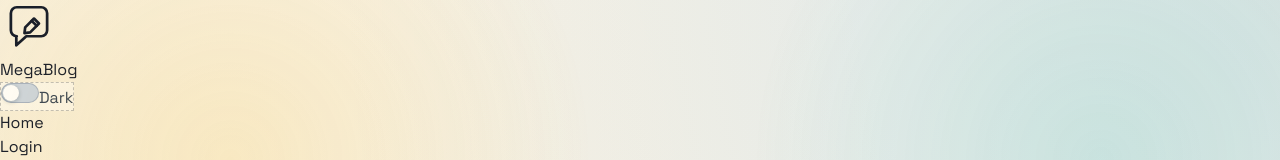
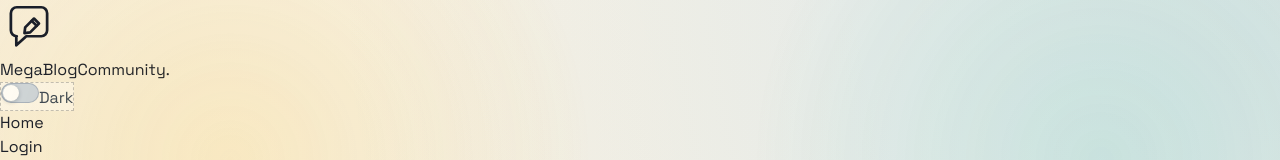
Before and after one commit to UtkarshPandey04/megaBlog, a React (Vite) app: page /signup in a window 1280 px wide. Shown: the top 160 px of the page. Built offline with nearby package versions, Linux system fonts and the light colour scheme; no server answers.

Commit message:
added typewriter animation

```diff
--- a/src/components/Header/Header.jsx
+++ b/src/components/Header/Header.jsx
@@ -16,12 +16,55 @@ function Header() {
   const navigate = useNavigate()
   const [theme, setTheme] = useState(getInitialTheme)
   const [menuOpen, setMenuOpen] = useState(false)
+  const [typeText, setTypeText] = useState("")
+  const [typeWordIndex, setTypeWordIndex] = useState(0)
+  const [typeCharIndex, setTypeCharIndex] = useState(0)
+  const [isDeleting, setIsDeleting] = useState(false)
+  const typeWords = ["Thoughts.", "Sharing.", "Community."]
 
   useEffect(() => {
     const isDark = theme === 'dark'
     document.documentElement.classList.toggle('dark', isDark)
     localStorage.setItem('megablog-theme', theme)
   }, [theme])
+
+  useEffect(() => {
+    const currentWord = typeWords[typeWordIndex]
+    let delay = isDeleting ? 55 : 95
+
+    if (!isDeleting && typeCharIndex < currentWord.length) {
+      const timeout = setTimeout(() => {
+        const nextIndex = typeCharIndex + 1
+        setTypeText(currentWord.slice(0, nextIndex))
+        setTypeCharIndex(nextIndex)
+      }, delay)
+      return () => clearTimeout(timeout)
+    }
+
+    if (!isDeleting && typeCharIndex === currentWord.length) {
+      const timeout = setTimeout(() => {
+        setIsDeleting(true)
+      }, 900)
+      return () => clearTimeout(timeout)
+    }
+
+    if (isDeleting && typeCharIndex > 0) {
+      const timeout = setTimeout(() => {
+        const nextIndex = typeCharIndex - 1
+        setTypeText(currentWord.slice(0, nextIndex))
+        setTypeCharIndex(nextIndex)
+      }, delay)
+      return () => clearTimeout(timeout)
+    }
+
+    const timeout = setTimeout(() => {
+      setIsDeleting(false)
+      setTypeWordIndex((prev) => (prev + 1) % typeWords.length)
+      setTypeCharIndex(0)
+      setTypeText("")
+    }, 220)
+    return () => clearTimeout(timeout)
+  }, [isDeleting, typeCharIndex, typeWordIndex])
 
   const navItems = [
     {
@@ -74,7 +117,12 @@ function Header() {
           <div className='flex items-center justify-between gap-3'>
             <Link to='/' className='inline-flex items-center gap-2.5 rounded-full px-1 py-1 sm:gap-3'>
               <Logo width='58px' />
-              <span className='text-base font-semibold tracking-tight text-slate-900 sm:text-lg'>MegaBlog</span>
+              <span className='flex flex-col leading-tight'>
+                <span className='text-base font-semibold tracking-tight text-slate-900 sm:text-lg'>MegaBlog</span>
+                <span className='typewriter-tagline text-[11px] font-medium text-slate-500 sm:text-xs'>
+                  {typeText}
+                </span>
+              </span>
             </Link>
             <div className='flex items-center gap-2'>
               <button
--- a/src/index.css
+++ b/src/index.css
@@ -67,6 +67,17 @@ body {
   letter-spacing: 0.28em;
   text-transform: uppercase;
   color: rgb(100 116 139);
+}
+
+.typewriter-tagline {
+  min-height: 1rem;
+}
+
+.typewriter-tagline::after {
+  content: "|";
+  margin-left: 1px;
+  color: rgb(100 116 139);
+  animation: blink-caret 900ms step-end infinite;
 }
 
 .dark .surface-glass {
@@ -272,6 +283,17 @@ h3 {
   animation-delay: 300ms;
 }
 
+@keyframes blink-caret {
+  0%,
+  45% {
+    opacity: 1;
+  }
+  46%,
+  100% {
+    opacity: 0;
+  }
+}
+
 .browser-css {
   border: 1px solid rgb(15 23 42 / 0.08);
   border-radius: 1.5rem;
```
